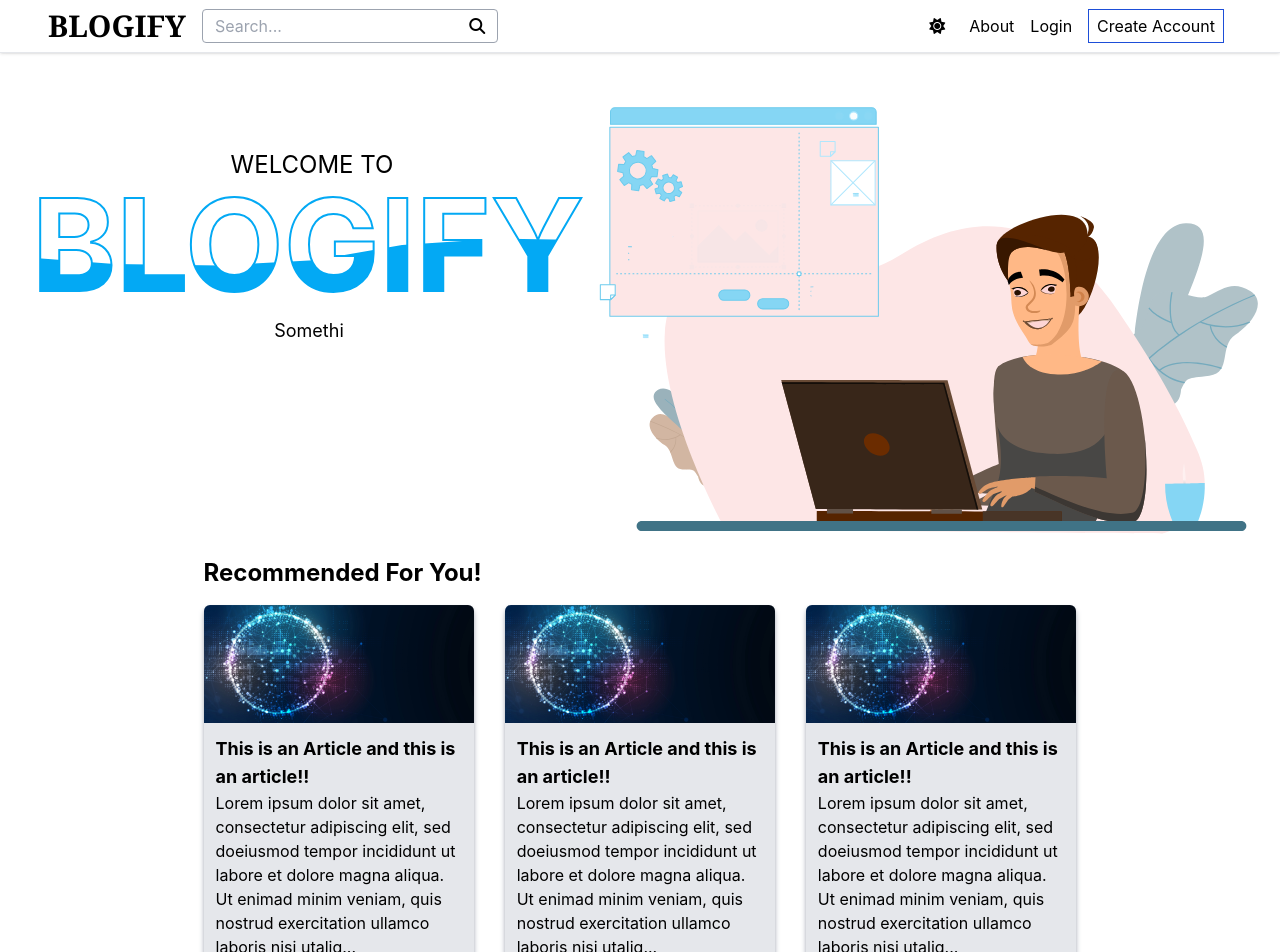
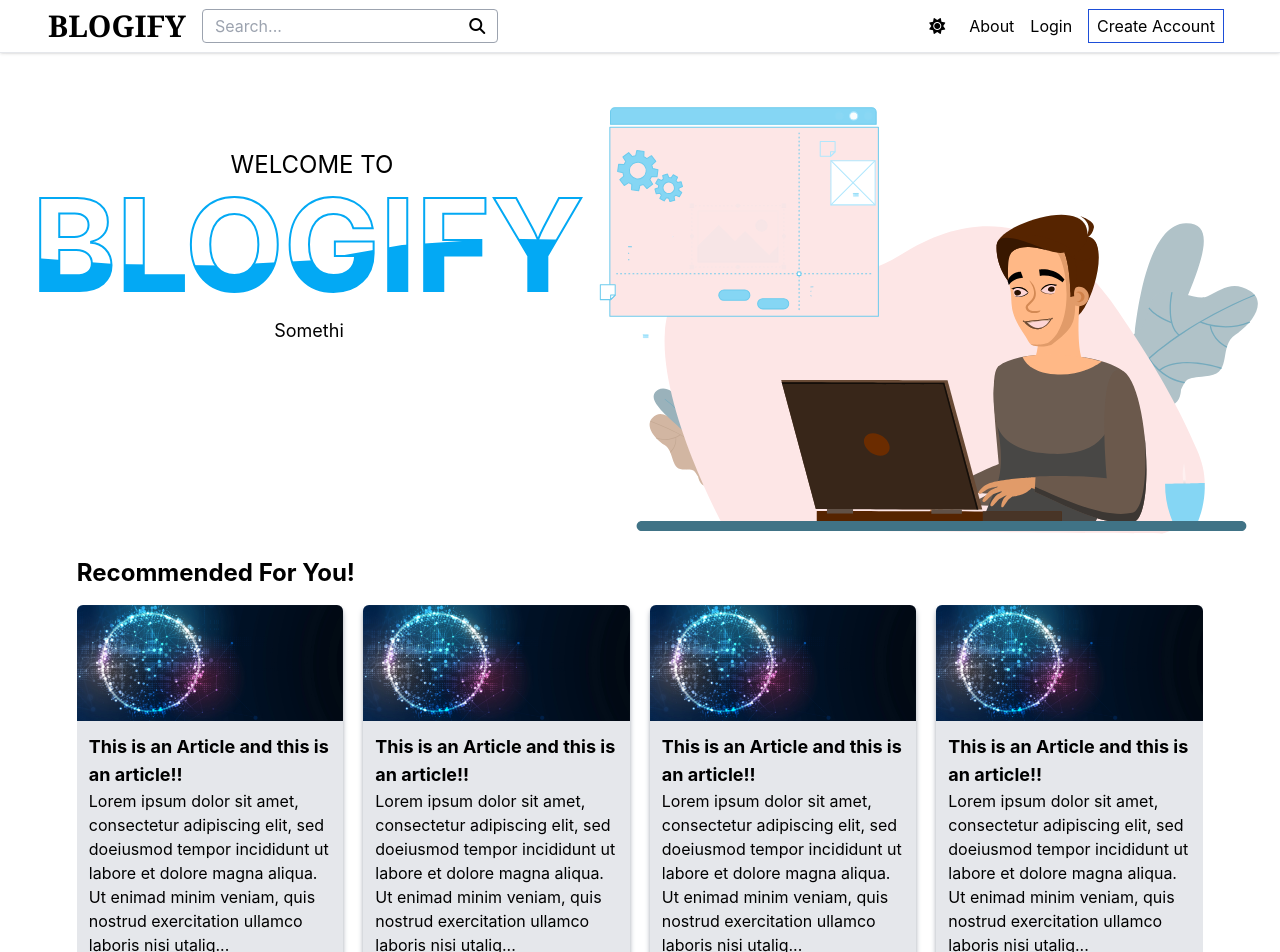
Before and after one commit to BilalSajid173/Blog-app-frontend, a React (Create React App) app: page / in a window 1280 px wide. Shown: the top 952 px of the page. Built offline with nearby package versions, Linux system fonts and the light colour scheme.

Commit message:
Carousel for top articles

```diff
--- a/package.json
+++ b/package.json
@@ -12,11 +12,15 @@
     "@testing-library/user-event": "^13.5.0",
     "flowbite": "^1.5.3",
     "flowbite-react": "^0.1.11",
+    "framer-motion": "^7.5.1",
     "lottie-web": "^5.9.6",
     "react": "^18.2.0",
     "react-dom": "^18.2.0",
     "react-router-dom": "^6.3.0",
     "react-scripts": "5.0.1",
+    "react-slick": "^0.29.0",
+    "slick-carousel": "^1.8.1",
+    "swiper": "^8.4.2",
     "web-vitals": "^2.1.4"
   },
   "scripts": {
--- a/src/components/Home/Carousel.js
+++ b/src/components/Home/Carousel.js
@@ -0,0 +1,130 @@
+import React from "react";
+// Import Swiper React components
+import { Swiper, SwiperSlide } from "swiper/react";
+
+// Import Swiper styles
+import "swiper/css";
+import "swiper/css/pagination";
+
+import classes from "./Carousel.module.css";
+
+import { Pagination } from "swiper";
+import TopArticle from "./TopArticle";
+
+const articles = [
+  {
+    name: "Bilal Sajid",
+    time: "10 minutes ago",
+    heading: "This is an Article and this is an article!!",
+    tags: ["javascript", "nodejs", "react", "mongodb"],
+    likes: 20,
+    comments: 10,
+    content:
+      "Lorem ipsum dolor sit amet, consectetur adipiscing elit, sed doeiusmod tempor incididunt ut labore et dolore magna aliqua. Ut enimad minim veniam, quis nostrud exercitation ullamco laboris nisi utaliquip ex ea commodo consequat. Duis aute irure dolor inreprehenderit in voluptate velit esse cillum dolore eu fugiat nullapariatur. Excepteur sint occaecat cupidatat non proident, sunt inculpa qui officia deserunt mollit anim id est laborum.",
+  },
+  {
+    name: "Aatir Nadim",
+    time: "30 minutes ago",
+    heading: "This is an Article and this is an article!!",
+    tags: ["javascript", "react", "Algorithms"],
+    likes: 15,
+    comments: 50,
+    content:
+      "Lorem ipsum dolor sit amet, consectetur adipiscing elit, sed doeiusmod tempor incididunt ut labore et dolore magna aliqua. Ut enimad minim veniam, quis nostrud exercitation ullamco laboris nisi utaliquip ex ea commodo consequat. Duis aute irure dolor inreprehenderit in voluptate velit esse cillum dolore eu fugiat nullapariatur. Excepteur sint occaecat cupidatat non proident, sunt inculpa qui officia deserunt mollit anim id est laborum.",
+  },
+  {
+    name: "Aaliyah Beg",
+    time: "20 minutes ago",
+    heading: "This is an Article and this is an article!!",
+    tags: ["javascript", "react", "Algorithms", "Mongodb"],
+    likes: 15,
+    comments: 20,
+    content:
+      "Lorem ipsum dolor sit amet, consectetur adipiscing elit, sed doeiusmod tempor incididunt ut labore et dolore magna aliqua. Ut enimad minim veniam, quis nostrud exercitation ullamco laboris nisi utaliquip ex ea commodo consequat. Duis aute irure dolor inreprehenderit in voluptate velit esse cillum dolore eu fugiat nullapariatur. Excepteur sint occaecat cupidatat non proident, sunt inculpa qui officia deserunt mollit anim id est laborum.",
+  },
+  {
+    name: "Aatir Nadim",
+    time: "30 minutes ago",
+    heading: "This is an Article and this is an article!!",
+    tags: ["javascript", "react", "Algorithms"],
+    likes: 15,
+    comments: 50,
+    content:
+      "Lorem ipsum dolor sit amet, consectetur adipiscing elit, sed doeiusmod tempor incididunt ut labore et dolore magna aliqua. Ut enimad minim veniam, quis nostrud exercitation ullamco laboris nisi utaliquip ex ea commodo consequat. Duis aute irure dolor inreprehenderit in voluptate velit esse cillum dolore eu fugiat nullapariatur. Excepteur sint occaecat cupidatat non proident, sunt inculpa qui officia deserunt mollit anim id est laborum.",
+  },
+  {
+    name: "Aaliyah Beg",
+    time: "20 minutes ago",
+    heading: "This is an Article and this is an article!!",
+    tags: ["javascript", "react", "Algorithms", "Mongodb"],
+    likes: 15,
+    comments: 20,
+    content:
+      "Lorem ipsum dolor sit amet, consectetur adipiscing elit, sed doeiusmod tempor incididunt ut labore et dolore magna aliqua. Ut enimad minim veniam, quis nostrud exercitation ullamco laboris nisi utaliquip ex ea commodo consequat. Duis aute irure dolor inreprehenderit in voluptate velit esse cillum dolore eu fugiat nullapariatur. Excepteur sint occaecat cupidatat non proident, sunt inculpa qui officia deserunt mollit anim id est laborum.",
+  },
+  {
+    name: "Aatir Nadim",
+    time: "30 minutes ago",
+    heading: "This is an Article and this is an article!!",
+    tags: ["javascript", "react", "Algorithms"],
+    likes: 15,
+    comments: 50,
+    content:
+      "Lorem ipsum dolor sit amet, consectetur adipiscing elit, sed doeiusmod tempor incididunt ut labore et dolore magna aliqua. Ut enimad minim veniam, quis nostrud exercitation ullamco laboris nisi utaliquip ex ea commodo consequat. Duis aute irure dolor inreprehenderit in voluptate velit esse cillum dolore eu fugiat nullapariatur. Excepteur sint occaecat cupidatat non proident, sunt inculpa qui officia deserunt mollit anim id est laborum.",
+  },
+  {
+    name: "Aaliyah Beg",
+    time: "20 minutes ago",
+    heading: "This is an Article and this is an article!!",
+    tags: ["javascript", "react", "Algorithms", "Mongodb"],
+    likes: 15,
+    comments: 20,
+    content:
+      "Lorem ipsum dolor sit amet, consectetur adipiscing elit, sed doeiusmod tempor incididunt ut labore et dolore magna aliqua. Ut enimad minim veniam, quis nostrud exercitation ullamco laboris nisi utaliquip ex ea commodo consequat. Duis aute irure dolor inreprehenderit in voluptate velit esse cillum dolore eu fugiat nullapariatur. Excepteur sint occaecat cupidatat non proident, sunt inculpa qui officia deserunt mollit anim id est laborum.",
+  },
+];
+
+const Carousel = () => {
+  return (
+    <>
+      <div className="px-[4%] md:px-[7%] lg:px-[7%] xl:px-[6%]">
+        <h2 className="font-bold text-2xl mb-4 dark:text-gray-200">
+          Recommended For You!
+        </h2>
+        <Swiper
+          slidesPerView={1}
+          spaceBetween={20}
+          pagination={{
+            clickable: true,
+          }}
+          breakpoints={{
+            640: {
+              slidesPerView: 2,
+              spaceBetween: 20,
+            },
+            1024: {
+              slidesPerView: 3,
+              spaceBetween: 30,
+            },
+            1280: {
+              slidesPerView: 4,
+              spaceBetween: 20,
+            },
+          }}
+          modules={[Pagination]}
+          className={classes.mySwiper}
+        >
+          {articles.map((article) => {
+            return (
+              <SwiperSlide>
+                <TopArticle title={article.heading} content={article.content} />
+              </SwiperSlide>
+            );
+          })}
+        </Swiper>
+      </div>
+    </>
+  );
+};
+
+export default Carousel;
--- /dev/null
+++ b/src/components/Home/Carousel.module.css
@@ -0,0 +1,5 @@
+.mySwiper {
+  width: 100%;
+  padding-bottom: 3rem;
+  margin-bottom: 1rem;
+}
--- a/src/components/Home/Homepage.js
+++ b/src/components/Home/Homepage.js
@@ -4,11 +4,11 @@ import React, { Fragment, useEffect, useRef } from "react";
 import Button from "../UI/Button/Button";
 import AllArticles from "../Article/AllArticles";
 import TopAuths from "./TopAuthors";
-import TopPicks from "./TopArticles";
+// import TopPicks from "./TopArticles";
 import lottie from "lottie-web";
 import classes from "../TextEffects/TextEffects.module.css";
 import TypedText from "../TextEffects/TypedText";
-
+import Carousel from "./Carousel";
 const articles = [
   {
     name: "Bilal Sajid",
@@ -147,7 +147,8 @@ const Home = () => {
           className="mb-10 md:mb-0 w-full container flex flex-wrap justify-center md:my-6 md:h-[20rem] lg:h-[25rem] md:w-[55%] xl:h-[30rem]"
         ></div>
       </div>
-      <TopPicks articles={articles.slice(0, 3)} />
+      {/* <TopPicks articles={articles.slice(0, 3)} /> */}
+      <Carousel />
       <div className="flex flex-wrap justify-center">
         {/*handle active state for button bg color */}
         <div className="w-11/12 sm:w-9/12 md:w-6/12 lg:w-5/12 md:mr-6">
--- a/src/components/Home/TopArticle.js
+++ b/src/components/Home/TopArticle.js
@@ -4,7 +4,7 @@ import image2 from "../../Images/hpbgimg2.jpg";
 
 const TopArticle = (props) => {
   return (
-    <div className="transition-all duration-300 bg-gray-200 w-[31%] rounded-md shadow-md shadow-gray-400 hover:scale-90 cursor-pointer dark:shadow-none dark:bg-gray-800">
+    <div className="transition-all duration-300 bg-gray-200 w-[100%] rounded-md shadow-md shadow-gray-400 hover:scale-90 cursor-pointer dark:shadow-none dark:bg-gray-800">
       <img className="rounded-t-md" src={image2} alt="img"></img>
       <div className="p-3 dark:bg-gray-700 rounded-b-md dark:text-gray-400">
         <h1 className="font-bold text-lg">{props.title}</h1>
--- a/src/components/Home/TopArticles.js
+++ b/src/components/Home/TopArticles.js
@@ -5,10 +5,10 @@ const TopPicks = (props) => {
   return (
     <div className="flex flex-wrap justify-center mb-8">
       <div className="md:w-[90%] lg:w-[68.2%]">
-        <h2 className="hidden sm:block font-bold text-2xl mb-4 dark:text-gray-200">
+        <h2 className="hidden md:block font-bold text-2xl mb-4 dark:text-gray-200">
           Recommended For You!
         </h2>
-        <div className="hidden sm:flex flex-wrap justify-between">
+        <div className="hidden md:flex flex-wrap justify-between">
           {props.articles.map((article) => {
             return (
               <TopArticle title={article.heading} content={article.content} />
```
Also changed, not shown: 1 other file (tests, documents, lock files or other folders).
